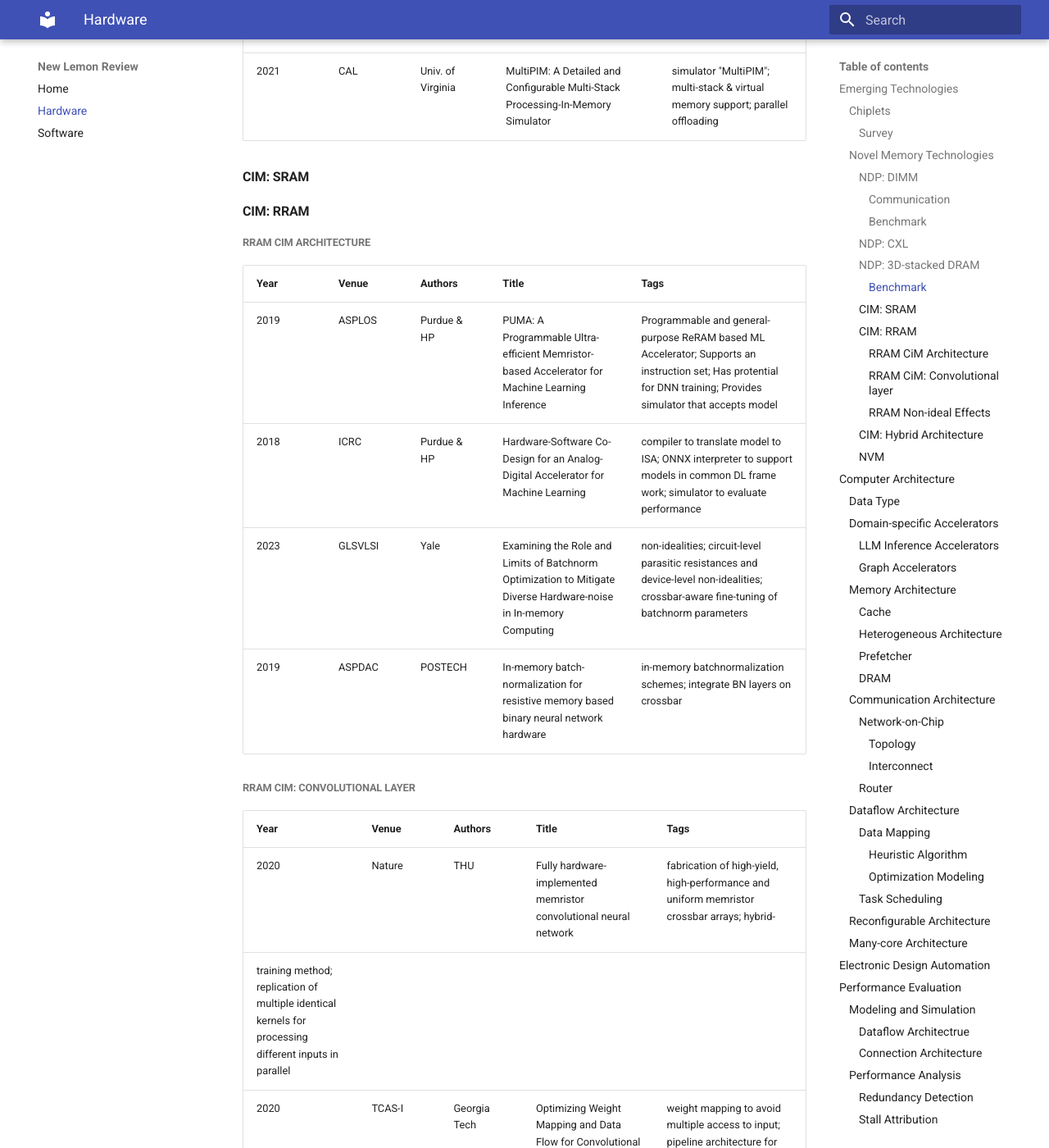
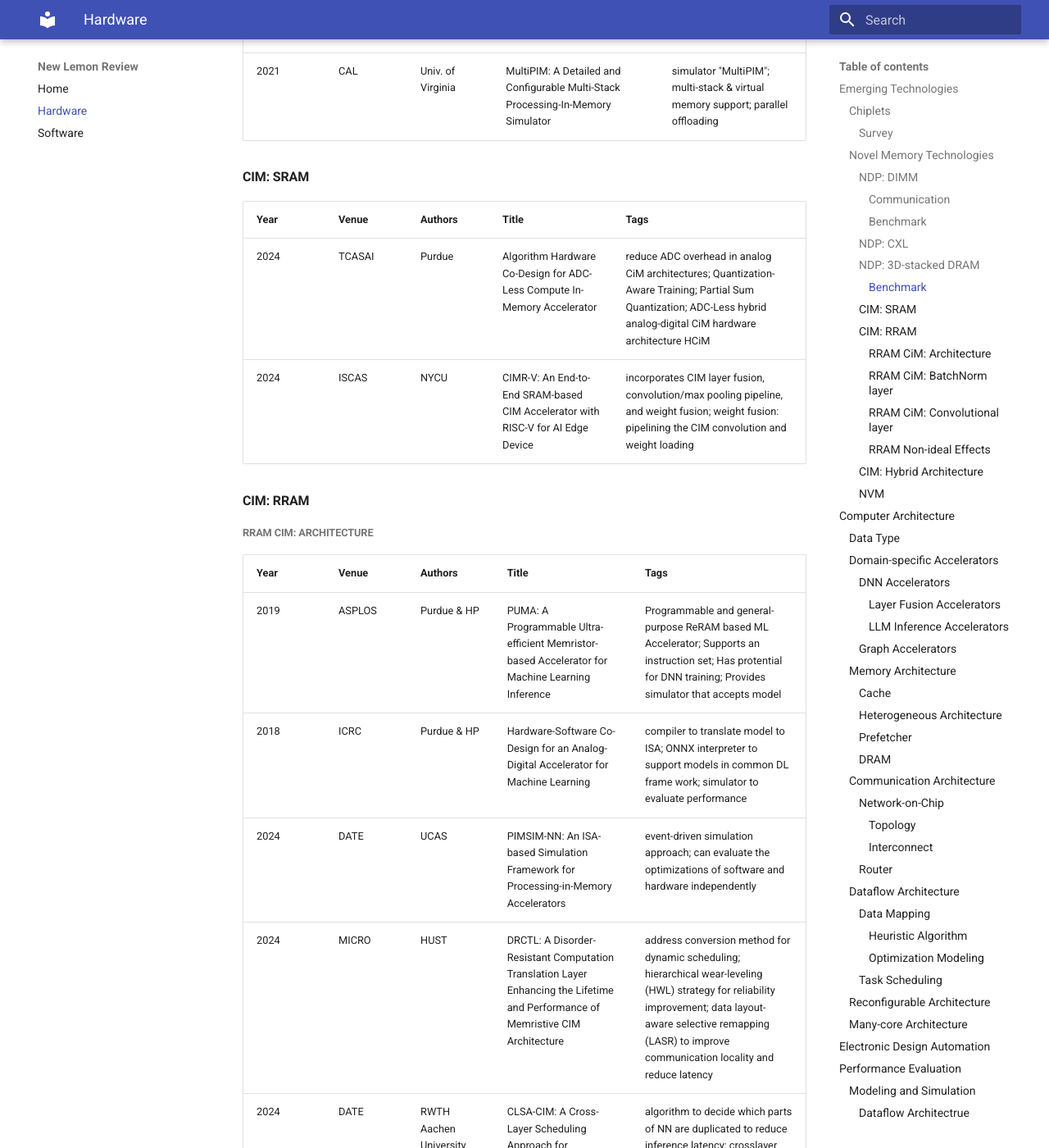
Before and after one commit to pku-lemonade/review, an MkDocs documentation site: the page built from docs/Hardware.md, in a window 1280 px wide and 1400 px high, scrolled down 3008 px. Shown: the whole window at 82% size. Built offline with MkDocs 1.6.1 and Material for MkDocs 9.7.7, drawn with Linux system fonts in a browser that asks for light colours; some of the changed text lies outside the part shown.

Commit message:
Paper read this week added. (#16)
* Valuable papers previously read added.

* added required changes

* Update Hardware.md

an example that include details of paper contributions and your own summarization for the subsection.

@KRBernardy can you change the #data-type subsection according to the example? We hope that a new reader can get the basic idea of the paper by only looking at the tags.

* rewrite for data type secton; new papers added

* Papers read this week added.

* This week's paper as well as changes required.

---------

Co-authored-by: Youwei Zhuo <youwei@pku.edu.cn>

```diff
--- a/docs/Hardware.md
+++ b/docs/Hardware.md
@@ -57,14 +57,32 @@
 
 #### CIM: SRAM
 
+| Year | Venue | Authors | Title | Tags |
+|-|-|-|-|-|
+| 2024 | TCASAI | Purdue | Algorithm Hardware Co-Design for ADC-Less Compute In-Memory Accelerator | reduce ADC overhead in analog CiM architectures; Quantization-Aware Training; Partial Sum Quantization; ADC-Less hybrid analog-digital CiM hardware architecture HCiM |
+| 2024 | ISCAS | NYCU | CIMR-V: An End-to-End SRAM-based CIM  Accelerator with RISC-V for AI Edge Device | incorporates CIM layer fusion, convolution/max pooling pipeline, and weight fusion; weight fusion: pipelining the CIM convolution and weight loading |
+
 #### CIM: RRAM
 
-##### RRAM CiM Architecture
+
+##### RRAM CiM: Architecture
+
 
 | Year | Venue | Authors | Title | Tags |
 |-|-|-|-|-|
 | 2019 | ASPLOS | Purdue & HP | PUMA: A Programmable Ultra-efficient Memristor-based Accelerator for Machine Learning Inference | Programmable and general-purpose ReRAM based ML Accelerator; Supports an instruction set; Has protential for DNN training; Provides simulator that accepts model |
 | 2018 | ICRC | Purdue & HP | Hardware-Software Co-Design for an Analog-Digital Accelerator for Machine Learning | compiler to translate model to ISA; ONNX interpreter to support models in common DL frame work; simulator to evaluate performance |
+| 2024 | DATE | UCAS | PIMSIM-NN: An ISA-based Simulation Framework for Processing-in-Memory Accelerators | event-driven simulation approach; can evaluate the optimizations of software and hardware independently |
+| 2024 | MICRO | HUST | DRCTL: A Disorder-Resistant Computation  Translation Layer Enhancing the Lifetime and  Performance of Memristive CIM Architecture | address conversion method for dynamic scheduling; hierarchical wear-leveling (HWL) strategy for reliability improvement; data layout-aware selective remapping (LASR) to improve communication locality and reduce latency |
+| 2024 | DATE | RWTH Aachen University | CLSA-CIM: A Cross-Layer Scheduling Approach for Computing-in-Memory Architectures | algorithm to decide which parts of NN are duplicated to reduce inference latency; crosslayer scheduling on tiled CIM architectures |
+| 2024 | TC | SJTU | ERA-BS: Boosting the Efficiency of ReRAM-Based  PIM Accelerator With Fine-Grained  Bit-Level Sparsity | bitlevel sparsity in both weights and activations; bit-flip scheme; dynamic activation sparsity exploitation scheme |
+
+
+
+##### RRAM CiM: BatchNorm layer
+
+| Year | Venue | Authors | Title | Tags |
+|-|-|-|-|-|
 | 2023 | GLSVLSI | Yale | Examining the Role and Limits of Batchnorm Optimization to Mitigate Diverse Hardware-noise in In-memory Computing | non-idealities; circuit-level parasitic resistances and device-level non-idealities; crossbar-aware fine-tuning of batchnorm parameters |
 | 2019 | ASPDAC | POSTECH | In-memory batch-normalization for resistive memory based binary neural network hardware | in-memory batchnormalization schemes; integrate BN layers on crossbar |
 
@@ -77,8 +95,6 @@ training method; replication of multiple identical kernels for processing differ
 | 2020 | TCAS-I | Georgia Tech | Optimizing Weight Mapping and Data Flow for Convolutional Neural Networks on Processing-in-Memory Architectures | weight mapping to avoid multiple access to input; pipeline architecture for conv layer calculation |
 | 2019 | TED | PKU | Convolutional Neural Networks Based on RRAM Devices for Image Recognition and Online Learning Tasks | RRAM-based hardware implementation of CNN; expand kernel to the size of image |
 | 2021 | TCAD | SJTU | Efficient and Robust RRAM-Based Convolutional Weight Mapping With Shifted and Duplicated Kernel | shift and duplicate kernel (SDK) convolutional weight mapping architecture; parallel-window size allocation algorithm; kernel synchronization method |
-
-
 
 ##### RRAM Non-ideal Effects
 
@@ -113,7 +129,18 @@ Non-ideal Aware Methods: data types, training algiruthm, SRAM for compensation.
 
 ### Domain-specific Accelerators
 
-#### LLM Inference Accelerators
+#### DNN Accelerators
+
+##### Layer Fusion Accelerators
+
+| Year | Venue | Authors | Title | Tags |
+|-|-|-|-|-|
+| 2016 | MICRO | SBU | Fused-Layer CNN Accelerators | fuse the processing of multiple CNN layers by modifying the order in which the input data are brought on chip |
+| 2025 | TC | KU Leuven | Stream: Design Space Exploration of Layer-Fused DNNs on Heterogeneous Dataflow Accelerators | fine-grain mapping paradigm; mapping of layer-fused DNNs on heterogeneous dataflow accelerator architectures; memory- and communication-aware latency analysis; constraint optimization |
+| 2024 | SOCC | IIT Hyderabad | Hardware-Aware Network Adaptation using Width and Depth Shrinking including Convolutional and Fully Connected Layer Merging | “Width Shrinking”: reduces the number of feature maps in CNN layers; “Depth Shrinking”: Merge of conv layer and fc layer |
+| 2024 | ICSAI | MIT | LoopTree: Exploring the Fused-Layer Dataflow  Accelerator Design Space | design space that supports set of tiling, recomputation, retention choices, and their combinations; model that validates design space |
+
+##### LLM Inference Accelerators
 
 #### Graph Accelerators
 
```
